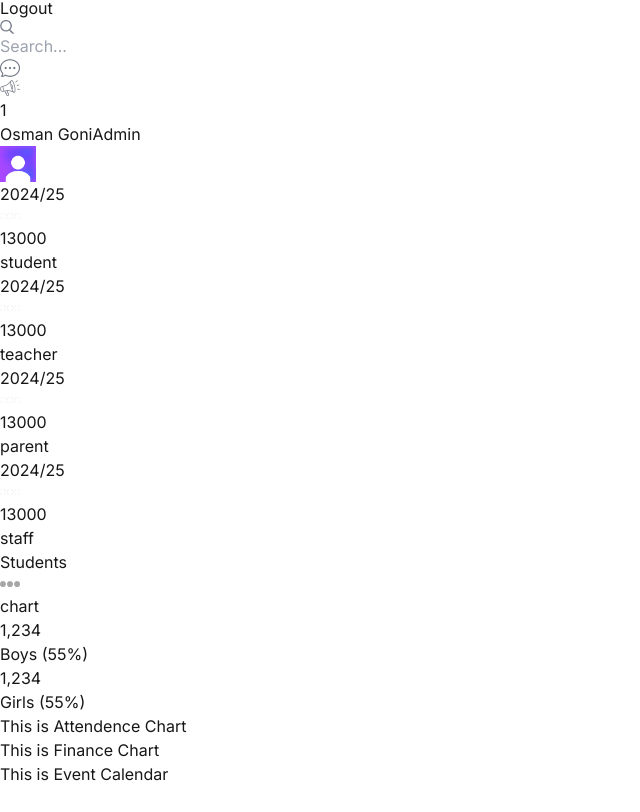
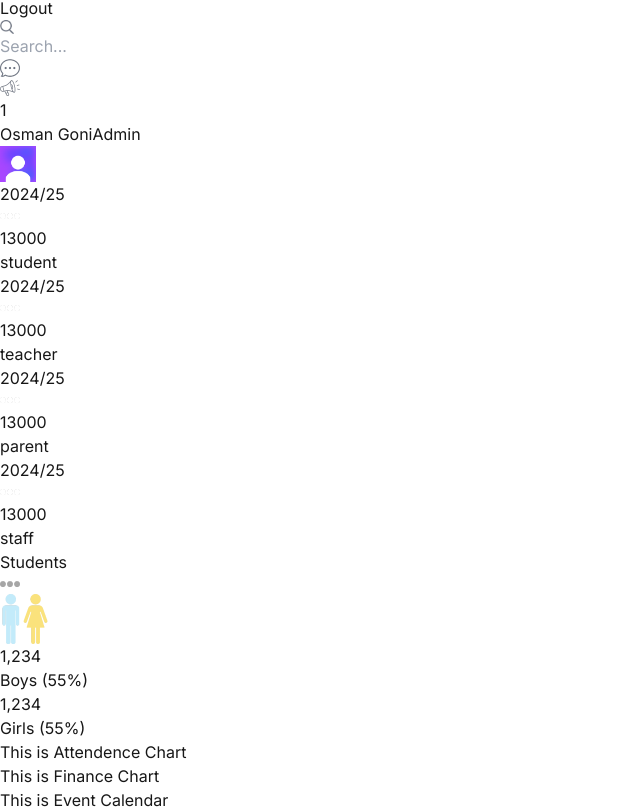
Before and after one commit to goni715/student-management-client, a Next.js app: page /admin in a window 1280 px wide. Shown: the part 832-1644 px from the top of the page, without its empty margins (0-640 px from the left). Before the commit the page ends 1618 px from the top, so only its background shows below. Built offline with nearby package versions, Linux system fonts and the light colour scheme.

Commit message:
Count Chart Completed

```diff
--- a/src/components/ui/Chart/CountChart.tsx
+++ b/src/components/ui/Chart/CountChart.tsx
@@ -1,4 +1,25 @@
+"use client"
 import Image from "next/image";
+import { RadialBar, RadialBarChart, ResponsiveContainer } from "recharts";
+const data = [
+    {
+      name: 'Total',
+      count: 1200,
+      fill: 'white',
+    },
+    {
+      name: 'Boys',
+      count: 700,
+      fill: "#C3EBFA",
+    },
+    {
+      name: 'Girls',
+      count: 500,
+      fill: "#FAE27C",
+    },
+  ];
+
+
 
 const CountChart = () => {
     return (
@@ -10,18 +31,36 @@
             <Image src="/moreDark.png" alt="more_dark" width={20} height={20} />
           </div>
           {/* chart */}
-                <div className="w-full h-[75%] bg-slate-200">
-                    chart
+          <div className="w-full h-[75%] relative">
+            <ResponsiveContainer width="100%" height="100%">
+              <RadialBarChart
+                cx="50%"
+                cy="50%"
+                innerRadius="40%"
+                outerRadius="100%"
+                barSize={32}
+                data={data}
+              >
+                <RadialBar background dataKey="count" />
+              </RadialBarChart>
+            </ResponsiveContainer>
+            <Image
+              src="/maleFemale.png"
+              alt=""
+              width={50}
+              height={50}
+              className="absolute top-1/2 left-1/2 -translate-x-1/2 -translate-y-1/2"
+            />
           </div>
           {/* Bottom */}
           <div className="flex justify-center gap-16">
             <div className="flex flex-col gap-1">
-                        <div className="w-5 h-5 bg-lamaSky rounded-full"/>
+              <div className="w-5 h-5 bg-lamaSky rounded-full" />
               <h1 className="font-bold">1,234</h1>
               <h2 className="text-xs text-gray-300">Boys (55%)</h2>
             </div>
             <div className="flex flex-col gap-1">
-                        <div className="w-5 h-5 bg-lamaYellow rounded-full"/>
+              <div className="w-5 h-5 bg-lamaYellow rounded-full" />
               <h1 className="font-bold">1,234</h1>
               <h2 className="text-xs text-gray-300">Girls (55%)</h2>
             </div>
```
Lines whose indentation alone changed are shown as unchanged.
